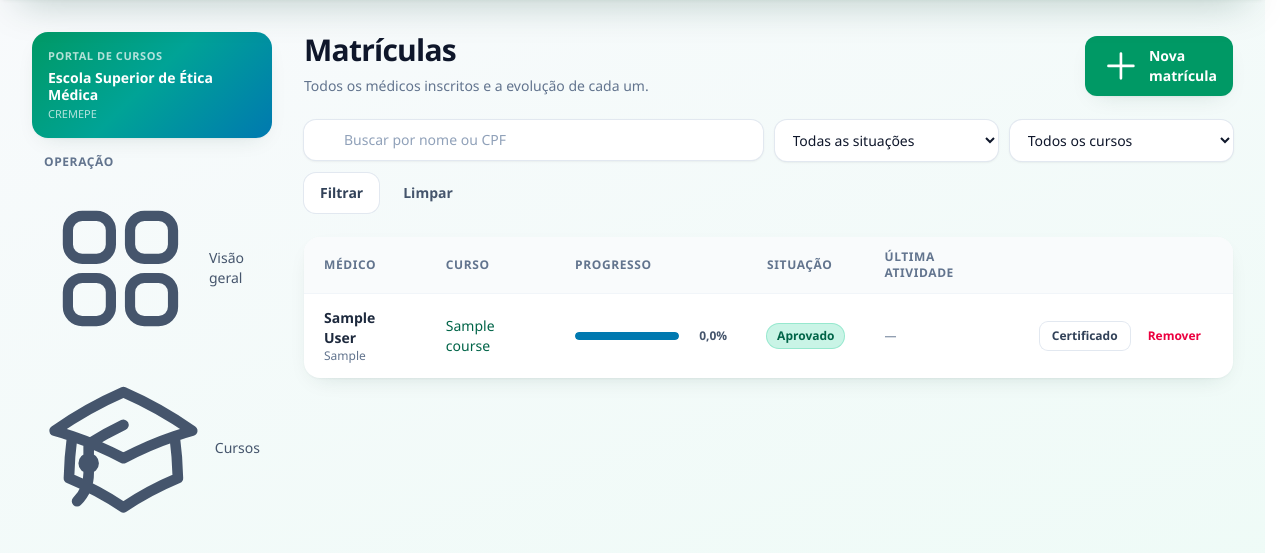
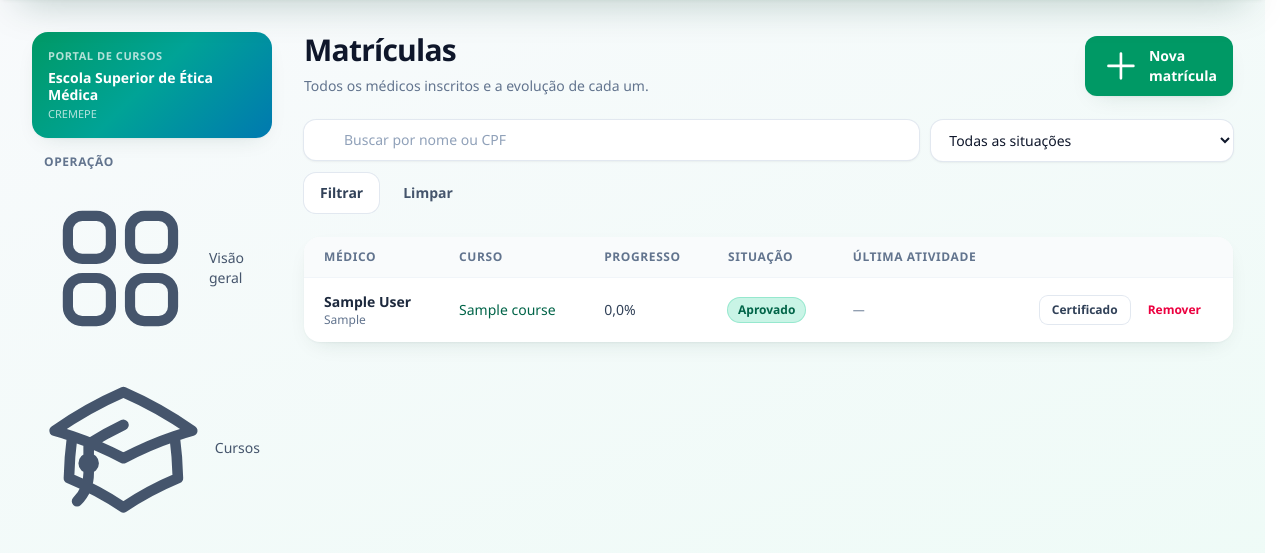
Before and after one commit to joseferreira-dev/cremepe-esem, a Django app: page /painel/matriculas/ in a window 1280 px wide. Shown: the part 64-617 px from the top of the page. Run offline with Django 5.2, Linux system fonts and the light colour scheme; a user stored in the database is signed in; tables that the repository leaves empty hold one stand-in row (values such as "Sample post"); data that the repository does not hold is empty; style sheets or scripts are compiled from the project's sources.

Commit message:
matriculas: remove filtro de curso e mostra so a porcentagem na coluna progresso

```diff
--- a/apps/panel/views.py
+++ b/apps/panel/views.py
@@ -730,7 +730,6 @@ def medico_acao(request, pk):
 def matriculas(request):
     busca = request.GET.get("q", "").strip()
     situacao = request.GET.get("status", "").strip()
-    curso_id = request.GET.get("curso", "").strip()
 
     consulta = Enrollment.objects.select_related("medico", "course").all()
     if busca:
@@ -740,8 +739,6 @@ def matriculas(request):
         )
     if situacao:
         consulta = consulta.filter(status=situacao)
-    if curso_id:
-        consulta = consulta.filter(course_id=curso_id)
 
     pagina = _paginar(request, consulta)
     linhas = []
@@ -751,7 +748,6 @@ def matriculas(request):
             {
                 "matricula": matricula,
                 "cobertura": round(cobertura, 1),
-                "exigido": float(matricula.course.min_percent or 0),
                 "ultima": Progress.objects.filter(enrollment=matricula).aggregate(
                     last=Max("last_seen_at")
                 )["last"],
@@ -766,8 +762,6 @@ def matriculas(request):
             "pagina": pagina,
             "busca": busca,
             "situacao": situacao,
-            "curso_id": curso_id,
-            "cursos": Course.objects.all(),
             "form": MatriculaForm(),
             "situacoes": Enrollment.Status.choices,
         },
--- a/templates/panel/matriculas.html
+++ b/templates/panel/matriculas.html
@@ -12,7 +12,7 @@
   <a href="{% url 'painel_matricula_nova' %}" class="btn btn-primary">{{ icons.mais|safe }} Nova matrícula</a>
 </div>
 
-<form method="get" class="mt-6 grid gap-3 sm:grid-cols-2 lg:grid-cols-4">
+<form method="get" class="mt-6 grid gap-3 sm:grid-cols-2 lg:grid-cols-3">
   <div class="relative sm:col-span-2">
     <span class="pointer-events-none absolute inset-y-0 left-3 flex items-center text-slate-400">{{ icons.busca|safe }}</span>
     <input type="search" name="q" value="{{ busca }}" class="campo pl-10" placeholder="Buscar por nome ou CPF">
@@ -23,13 +23,7 @@
       <option value="{{ chave }}" {% if situacao == chave %}selected{% endif %}>{{ rotulo }}</option>
     {% endfor %}
   </select>
-  <select name="curso" class="campo">
-    <option value="">Todos os cursos</option>
-    {% for curso in cursos %}
-      <option value="{{ curso.id }}" {% if curso_id == curso.id|stringformat:"s" %}selected{% endif %}>{{ curso.title }}</option>
-    {% endfor %}
-  </select>
-  <div class="flex gap-2 sm:col-span-2 lg:col-span-4">
+  <div class="flex gap-2 sm:col-span-2 lg:col-span-3">
     <button class="btn btn-secundario" type="submit">Filtrar</button>
     <a href="{% url 'painel_matriculas' %}" class="btn btn-fantasma">Limpar</a>
   </div>
@@ -61,15 +55,7 @@
                 {{ linha.matricula.course.title }}
               </a>
             </td>
-            <td class="celula w-48">
-              <div class="flex items-center gap-2">
-                <span class="h-2 flex-1 overflow-hidden rounded-full bg-slate-100">
-                  <span class="block h-full rounded-full {% if linha.cobertura >= linha.exigido %}bg-marca-500{% else %}bg-pacifico-500{% endif %}"
-                        style="width: {{ linha.cobertura }}%"></span>
-                </span>
-                <span class="w-10 text-right text-xs font-semibold text-slate-600">{{ linha.cobertura }}%</span>
-              </div>
-            </td>
+            <td class="celula">{{ linha.cobertura }}%</td>
             <td class="celula">
               <span class="etiqueta {{ linha.matricula.status|cor_status }}">{{ linha.matricula.get_status_display }}</span>
             </td>
```
Also changed, not shown: apps/panel/tests.py (+10 -0 lines).
